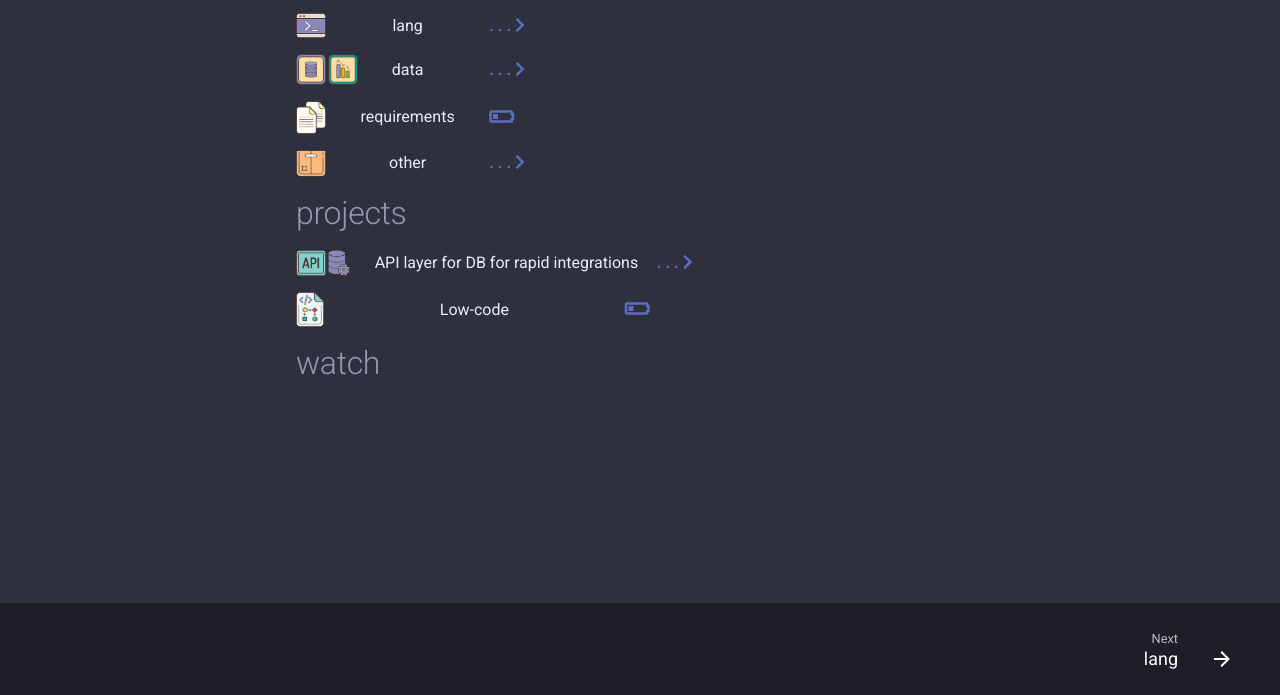
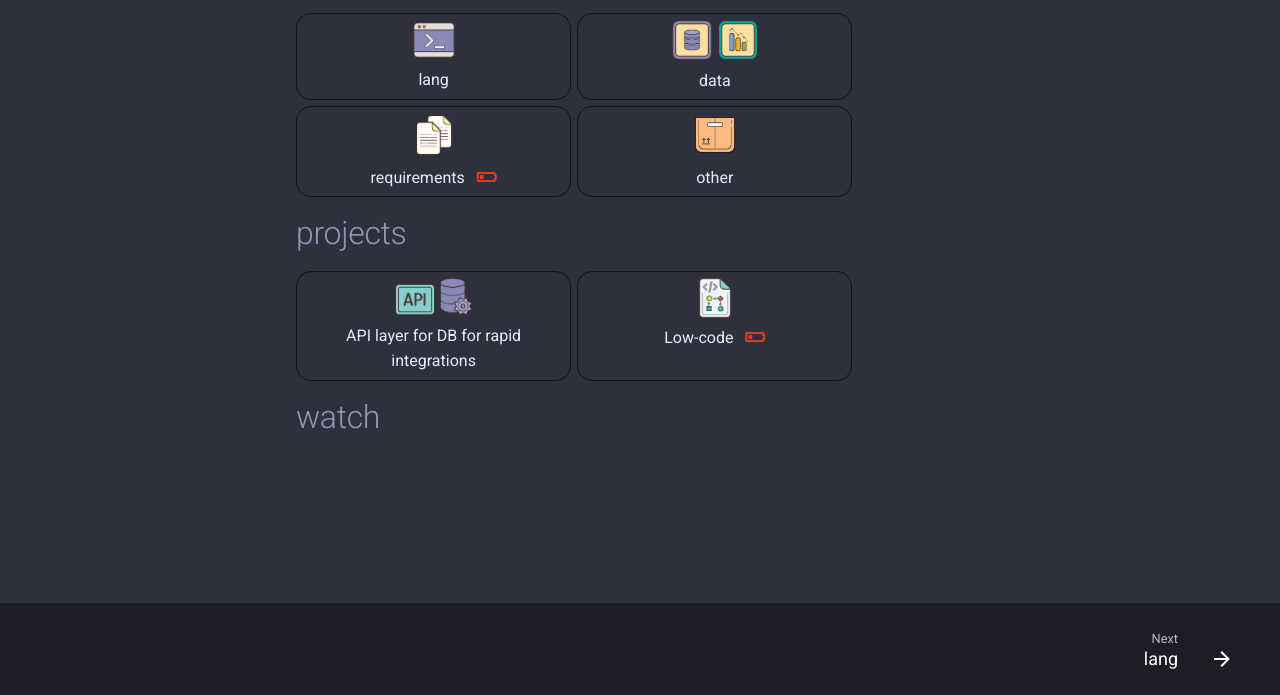
Before and after one commit to agrazh/agrazh.github.io, a plain HTML site: page index.html in a window 1280 px wide. Shown: the part 105-800 px from the top of the page. Drawn offline with Linux system fonts and the light colour scheme.

Commit message:
Initial commit

```diff
--- a/css/custom.css
+++ b/css/custom.css
@@ -13,3 +13,32 @@
 h2, h3 {
   color: var(--md-default-fg-color--light);
 }
+
+.ref-button {
+  display:flex;
+  flex-direction: column;
+  align-items:center;
+  box-sizing: border-box;
+  width: 40%;
+  padding:6px;
+  margin-right:6px;
+  border: solid 1px #101223;
+  border-radius: 15px;
+}
+
+.ref-button:hover {
+  transition-duration: 0.4s;
+  background-color: #101223;
+}
+
+.ref-button-icon {
+  box-sizing: border-box;
+  width: 30px;
+}
+
+.ref-button-title {
+  margin-left:0.8em;
+  margin-right:0.8em;
+  width:40%;
+  text-align:center;
+}
--- a/index.html
+++ b/index.html
@@ -533,84 +533,78 @@
 
 
                 <h1 id="notes">notes</h1>
+<!-- row 1 -->
+<div style="display:flex; align-items:center;  width: 100%;">
   <p>
-  <div style="display:flex; align-items:center;  width: 50%;">
-    <img title="" src="./img/Console-100.png" alt="" width="30"></img>
-    <div style="margin-left:0.8em; margin-right:0.8em; width:40%; text-align:center;">
-      lang
+    <div class="ref-button" onclick="location.href='./2020/post_1';" style="cursor: pointer;">
+      <div style="padding:2px;">
+        <img title="" src="./img/Console-100.png" alt="" width="42"></img>
       </div>
-    <a href="./2020/post_1" style="font-weight: bold">
-      . . . <i class="fas fa-chevron-right"></i>
-    </a>
+      <div> lang </div>
     </div>
   </p>
-
   <p>
-  <div style="display:flex; align-items:center; width: 50%;">
-    <div style="display:flex; width: 30px;  overflow-x: visible;">
-       <img title="" src="./img/Database_-beige-100.png" alt="" width="30" style="margin-right:0.1em;"></img>
-       <img title="" src="./img/Bar_chart-beige-150.png" alt="" width="30"></img>
+    <div class="ref-button" onclick="location.href='./2020/post_1';" style="cursor: pointer;">
+      <div>
+        <img title="" src="./img/Database_-beige-100.png" alt="" width="40" style="margin-right:0.1em;"></img>
+        <img title="" src="./img/Bar_chart-beige-150.png" alt="" width="40"></img>
       </div>
-    <div style="margin-left:0.8em; margin-right:0.8em; width:40%; text-align:center;">
+      <div>
         data
       </div>
-    <a href="./2020/post_1" style="font-weight: bold;">
-      . . . <i class="fas fa-chevron-right"></i>
-    </a>
     </div>
   </p>
+</div>
 
+<!-- row 2 -->
+<div style="display:flex; align-items:center;  width: 100%; margin-top:6px;">
   <p>
-  <div style="display:flex; align-items:center; width: 50%;">
-    <img title="" src="./img/Docs-150.png" alt="" width="30"></img>
-    <div style="margin-left:0.8em; margin-right:0.8em; width:40%; text-align:center;">
-      requirements
+    <div class="ref-button" onclick="location.href='#';" style="cursor: pointer;">
+      <div style="padding:2px;">
+        <img title="" src="./img/Docs-150.png" alt="" width="36"></img>
       </div>
-    <a href="#" style="font-size:20px">
-      <i class="fas fa-battery-quarter"></i>
-    </a>
+      <div>
+        requirements &nbsp; <i class="fas fa-battery-quarter" style="color:#e33c1b;"></i>
+      </div>
     </div>
   </p>
-
   <p>
-  <div style="display:flex; align-items:center; width: 50%;">
-    <img title="" src="/img/Box_empty-250.png" alt="" width="30"></img>
-    <div style="margin-left:0.8em; margin-right:0.8em; width:40%; text-align:center;">
-      other
+    <div class="ref-button" onclick="location.href='./other';" style="cursor: pointer;">
+      <div style="padding:4px;">
+        <img title="" src="/img/Box_empty-250.png" alt="" width="40"></img>
       </div>
-    <a href="/other" style="font-weight: bold">
-      . . . <i class="fas fa-chevron-right"></i>
-    </a>
+      <div> other </div>
     </div>
   </p>
+</div>
+<p></p>
 
 <h1 id="projects">projects</h1>
+<!-- row 1 -->
+<div style="display:flex; width: 100%;">
   <p>
-  <div style="display:flex; align-items:center; width: 100%;">
-    <div style="display:flex; width: 60px;  overflow-x: visible;">
-       <img title="" src="./img/API-150.png" alt="" width="30" style="margin-right:0.1em;"></img>
-       <img title="" src="./img/Database-admin-purple-150.png" alt="" width="22px"></img>
+    <div class="ref-button" onclick="location.href='./2020/post_1';" style="cursor: pointer;">
+      <div>
+        <img title="" src="./img/API-150.png" alt="" width="40" style="margin-right:0.1em;"></img>
+        <img title="" src="./img/Database-admin-purple-150.png" alt="" width="32px"></img>
       </div>
-    <div style="margin-left:0.8em; margin-right:0.8em; width:40%; text-align:center;">
+      <div style="text-align:center;">
         API layer for DB for rapid integrations
       </div>
-    <a href="./2020/post_1" style="font-weight: bold;">
-      . . . <i class="fas fa-chevron-right"></i>
-    </a>
     </div>
   </p>
-
   <p>
-  <div style="display:flex; align-items:center; width: 100%;">
-    <img title="" src="./img/Code-process-180.png" alt="" width="28"></img>
-    <div style="margin-left:0.8em; margin-right:0.8em; width:40%; text-align:center;">
-      Low-code
+    <div class="ref-button" onclick="location.href='#';" style="cursor: pointer; ">
+      <div>
+        <img title="" src="./img/Code-process-180.png" alt="" width="32"></img>
       </div>
-    <a href="#" style="font-size:20px">
-      <i class="fas fa-battery-quarter"></i>
-    </a>
+      <div>
+        Low-code &nbsp; <i class="fas fa-battery-quarter" style="color:#e33c1b;"></i>
+      </div>
     </div>
   </p>
+</div>
+<p></p>
 
 <h1 id="watch">watch</h1>
 
```
Also changed, not shown: search/search_index.json (+1 -1 lines), 1 other file. Lines whose indentation alone changed are shown as unchanged.
